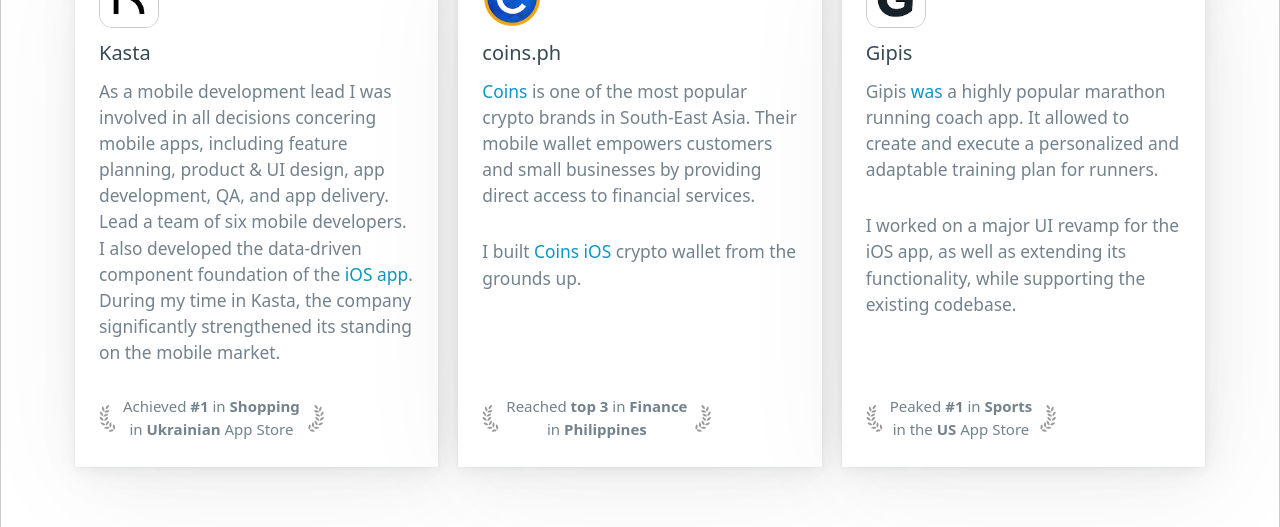
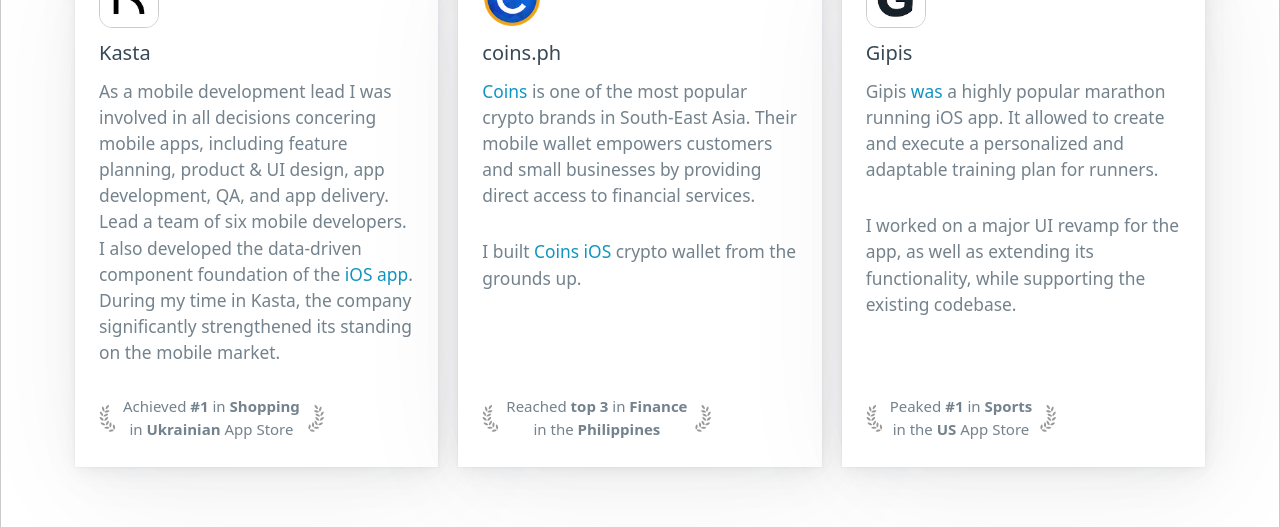
Before and after one commit to zrxq/zrxq.github.io, a Jekyll site: the page built from index.md, in a window 1280 px wide. Shown: the part 1345-1872 px from the top of the page. Built offline with Jekyll 4.4.1, drawn with Linux system fonts in a browser that asks for light colours.

Commit message:
update: Projects descriptions

```diff
--- a/_data/projects.yml
+++ b/_data/projects.yml
@@ -53,15 +53,15 @@
     I built [Coins iOS](https://apps.apple.com/ph/app/coins-buy-bitcoin-crypto/id972324049) crypto wallet from the grounds up.
 
 
-  accolades: Reached **top 3** in **Finance**<br />in **Philippines**
+  accolades: Reached **top 3** in **Finance**<br />in the **Philippines**
 
 - name: Gipis
   pic: img/projects/gipis@2x.png
   border: true
   desc: >-
-    Gipis [was](https://www.crunchbase.com/organization/gipis) a highly popular marathon running coach app.
+    Gipis [was](https://www.crunchbase.com/organization/gipis) a highly popular marathon running iOS app.
     It allowed to create and execute a personalized and adaptable training plan for runners.
 
 
-    I worked on a major UI revamp for the iOS app, as well as extending its functionality, while supporting the existing codebase.
+    I worked on a major UI revamp for the app, as well as extending its functionality, while supporting the existing codebase.
   accolades: Peaked **#1** in **Sports**<br />in the **US** App Store
```
